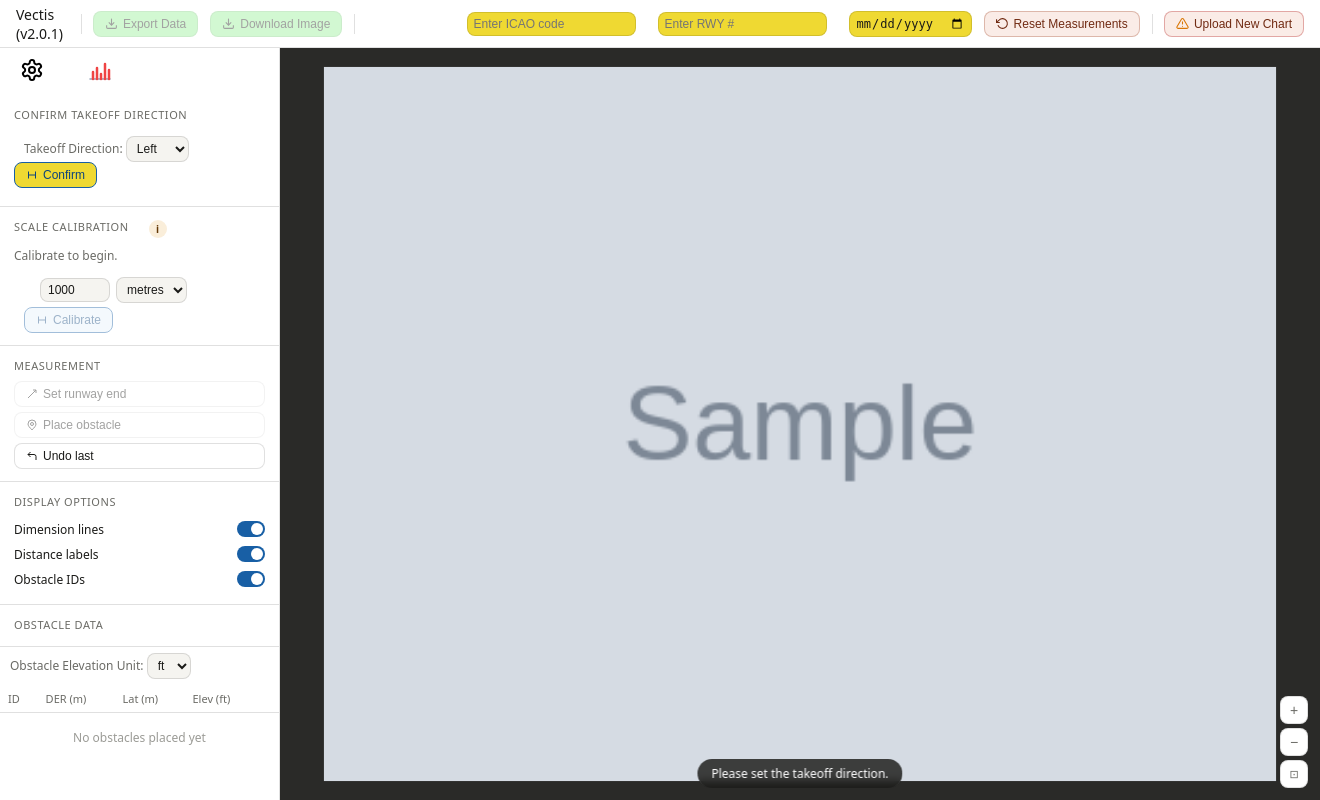
After one commit to AkusChhabra/AOC-Obstacle-Parser, a Flask app: template templates/obstacles_copy.html in a window 1320 px wide. The commit adds this page. Run offline with Flask 3, Linux system fonts and the light colour scheme; the template is opened without the code that fills it: most values are stand-ins (such as "Sample title", 1, 10 or a date in 2020); grey boxes marked "Sample" are stand-in pictures; lists and menus that the app fills with data are empty.

Commit message:
Implemented tab groups to separate settings and obstacle data, providing more clarity for obstacle data

```diff
--- a/static/css/style.css
+++ b/static/css/style.css
@@ -478,39 +478,13 @@
      }
  }
 
-    .selectable-image:hover {
-        opacity: 0.8;
-        transform: scale(1.05);
-        transition: all 0.3s ease;
-        /* Smooth animation */
+    .tabs {
+        background-color: #ffffff;
+        color: white;
+        border: 1px;
+        padding: 10px 20px;
     }
 
-    /* The highlight style applied when selected */
-    .selectable-image.selected {
-        border-color: #007bff;
-        /* Primary blue border color */
-        box-shadow: 0 0 15px rgba(0, 123, 255, 0.6);
-        /* Glowing outer effect */
-        transform: scale(1.03);
-        /* Subtle zoom effect */
+    .tabs:hover {
+        background-color: #005F75;
     }
-
-  .image-container {
-      margin: auto;
-      display: flex;
-      justify-content: center;
-      align-items: center;
-  }
-
-  /* Controls how the images behave inside the row */
-  .image-container img {
-      flex: 1;
-      width: 100%;
-      max-width: 500px;
-      /* Optional: limits the maximum size */
-      height: auto;
-  }
-
-    .gallery-spacing {
-        margin: auto;
-    }
--- a/static/js/main.js
+++ b/static/js/main.js
@@ -748,3 +748,28 @@ window.addEventListener('resize', () => { if (img) fitView(); });
 window.addEventListener('pagehide', function () {
     navigator.sendBeacon('/shutdown');
 });
+
+// Define tab group event listeners
+const divs = ["tkof-div", "calib-div", "measure-div", "toggles-div"];
+
+document.getElementById('obstacle-tab').addEventListener('click', () => {
+    //window.location.href = "/obstacles"
+    divs.forEach(e => {
+        console.log(e);
+        console.log(document.getElementById(e));
+        document.getElementById(e).style.display = "none";
+    });
+
+    document.getElementById("obst-table-div").style.display = "";
+})
+
+document.getElementById('settings-tab').addEventListener('click', () => {
+    //window.location.href="/settings"
+    divs.forEach(e => {
+        console.log(e);
+        console.log(document.getElementById(e));
+        document.getElementById(e).style.display = "";
+    });
+
+    document.getElementById("obst-table-div").style.display = "none";
+})
--- a/templates/base.html
+++ b/templates/base.html
@@ -10,6 +10,10 @@
 </head>
 
 {% block body %}
+
+{% block tab %}
+{% endblock tab %}
+
 {% endblock body %}
 
 {% block javascript %}
--- /dev/null
+++ b/templates/obstacles_copy.html
@@ -0,0 +1,264 @@
+{% extends "base.html" %}
+
+{% block body %}
+
+<body>
+    <div id="app">
+        <!-- Top bar -->
+        <div id="topbar">
+            <h1>Vectis (v2.0.1)</h1>
+            <div class="sep"></div>
+            <button class="btn" id="btn-export" onclick="exportData()" disabled style="background:#90EE90">
+                <svg width="13" height="13" viewBox="0 0 24 24" fill="none" stroke="currentColor" stroke-width="2">
+                    <path d="M21 15v4a2 2 0 01-2 2H5a2 2 0 01-2-2v-4" />
+                    <polyline points="7 10 12 15 17 10" />
+                    <line x1="12" y1="15" x2="12" y2="3" />
+                </svg>
+                Export Data
+            </button>
+            <button class="btn" id="downloadBtn" onclick="exportCanvas()" disabled style="background:#90EE90">
+                <svg width="13" height="13" viewBox="0 0 24 24" fill="none" stroke="currentColor" stroke-width="2">
+                    <path d="M21 15v4a2 2 0 01-2 2H5a2 2 0 01-2-2v-4" />
+                    <polyline points="7 10 12 15 17 10" />
+                    <line x1="12" y1="15" x2="12" y2="3" />
+                </svg>
+                Download Image
+            </button>
+            <div class="sep"></div>
+
+            <input type="text" id="icao-input" placeholder="Enter ICAO code"
+                style="margin-left:100px; border:0.5px solid var(--border);border-radius:var(--radius);padding:4px 6px;font-size:12px;background:var(--bg);color:var(--text);">
+
+            <input type="text" id="rwy-input" placeholder="Enter RWY #"
+                style="margin-left:10px; border:0.5px solid var(--border);border-radius:var(--radius);padding:4px 6px;font-size:12px;background:var(--bg);color:var(--text);">
+
+            <input type="date" id="eff-date-input" placeholder="Enter AOC effective date"
+                style="margin-left:10px; border:0.5px solid var(--border);border-radius:var(--radius);padding:4px 6px;font-size:12px;background:var(--bg);color:var(--text);">
+
+            <button class="btn danger" onclick="resetAll()" style="margin-left:auto">
+                <svg width="13" height="13" viewBox="0 0 24 24" fill="none" stroke="currentColor" stroke-width="2">
+                    <polyline points="1 4 1 10 7 10" />
+                    <path d="M3.51 15a9 9 0 102.13-9.36L1 10" />
+                </svg>
+                Reset Measurements
+            </button>
+
+            <div class="sep"></div>
+
+            <button id="upload-New-Chart" class="btn danger v2" style="margin-left:right">
+                <svg width="13" height="13" viewBox="0 0 24 24" fill="none" stroke="#d97706" stroke-width="2"
+                    stroke-linecap="round" stroke-linejoin="round">
+                    <path d="M10.29 3.86L1.82 18a2 2 0 0 0 1.71 3h16.94a2 2 0 0 0 1.71-3L13.71 3.86a2 2 0 0 0-3.42 0z">
+                    </path>
+                    <line x1="12" y1="9" x2="12" y2="13"></line>
+                    <line x1="12" y1="17" x2="12.01" y2="17"></line>
+                </svg>
+                Upload New Chart
+            </button>
+        </div>
+
+        <!-- Sidebar -->
+        <div id="sidebar">
+            <div>
+                <button id="settings-tab" class="tabs">
+                    <svg xmlns="http://w3.org" width="24" height="24" viewBox="0 0 24 24" fill="none" stroke="#000000"
+                        stroke-width="2" stroke-linecap="round" stroke-linejoin="round">
+                        <path
+                            d="M12.22 2h-.44a2 2 0 0 0-2 2v.18a2 2 0 0 1-1 1.73l-.43.25a2 2 0 0 1-2 0l-.15-.08a2 2 0 0 0-2.73.73l-.22.38a2 2 0 0 0 .73 2.73l.15.1a2 2 0 0 1 1 1.72v.51a2 2 0 0 1-1 1.74l-.15.09a2 2 0 0 0-.73 2.73l.22.38a2 2 0 0 0 2.73.73l.15-.08a2 2 0 0 1 2 0l.43.25a2 2 0 0 1 1 1.73V20a2 2 0 0 0 2 2h.44a2 2 0 0 0 2-2v-.18a2 2 0 0 1 1-1.73l.43-.25a2 2 0 0 1 2 0l.15.08a2 2 0 0 0 2.73-.73l.22-.39a2 2 0 0 0-.73-2.73l-.15-.08a2 2 0 0 1-1-1.74v-.5a2 2 0 0 1 1-1.74l.15-.1a2 2 0 0 0 .73-2.73l-.22-.38a2 2 0 0 0-2.73-.73l-.15.08a2 2 0 0 1-2 0l-.43-.25a2 2 0 0 1-1-1.73V4a2 2 0 0 0-2-2z" />
+                        <circle cx="12" cy="12" r="3" />
+                    </svg>
+                </button>
+                <button id="obstacle-tab" class="tabs">
+                    <svg xmlns="http://w3.org" width="24" height="24" viewBox="0 0 24 24" fill="none" stroke="#ef4444"
+                        stroke-width="2.5" stroke-linecap="round">
+                        <!-- Ground Line -->
+                        <path d="M2 21h20" stroke="#94a3b8" stroke-width="1.5" />
+                        <!-- Vertical Obstacles with Different Heights -->
+                        <path d="M5 21V14" /> <!-- Short Bar -->
+                        <path d="M9 21V10" /> <!-- Medium-Tall Bar -->
+                        <path d="M13 21V16" /> <!-- Medium-Short Bar -->
+                        <path d="M17 21V6" /> <!-- Tall Bar -->
+                        <path d="M21 21V12" /> <!-- Medium Bar -->
+                    </svg>
+                </button>
+            </div>
+
+            <div id="tkof-div" class="s-section">
+                <div class="s-title">Confirm takeoff direction</div>
+                <div class="flex-container1">
+                    <div class="step-text" style="padding-top:6px; padding-bottom:6px">
+                        <label for="Takeoff Direction" style="margin-left:10px; ">Takeoff Direction:</label>
+                        <select class="step-text" name="to-dir" id="to-dir" disabled
+                            style="border:0.5px solid var(--border);border-radius:var(--radius);padding:4px 6px;font-size:12px;background:var(--bg);color:var(--text);">
+                            <option value="left">Left</option>
+                            <option value="right">Right </option>
+                        </select>
+                        <button class="btn active" id="btn-confirm-dir" disabled onclick="confirmDirection()">
+                            <svg width="12" height="12" viewBox="0 0 24 24" fill="none" stroke="currentColor"
+                                stroke-width="2">
+                                <line x1="5" y1="12" x2="19" y2="12" />
+                                <line x1="5" y1="5" x2="5" y2="19" />
+                                <line x1="19" y1="5" x2="19" y2="19" />
+                            </svg>
+                            Confirm
+                        </button>
+                    </div>
+                </div>
+            </div>
+
+            <!-- Calibration -->
+            <div id="calib-div" class="s-section">
+                <div class="flex-container1">
+                    <div class="s-title">Scale calibration</div>
+                    <div title="Click the start and end of a known distance on the printed scale bar." class="step-num"
+                        id="step1-num">i</div>
+                </div>
+                <div class="calib-step">
+                    <div>
+                        <div class="step-text"
+                            title="Click the start and end of a known distance on the printed scale bar.">
+                            Calibrate to begin.</div>
+                    </div>
+                </div>
+                <div style="display:flex;align-items:center;gap:6px;margin:6px 0 4px;padding-left:26px;">
+                    <input type="number" id="calib-dist" value="1000" min="1" step="1"
+                        style="width:70px;border:0.5px solid var(--border);border-radius:var(--radius);padding:4px 7px;font-size:12px;background:var(--bg);color:var(--text);">
+                    <select id="calib-unit"
+                        style="border:0.5px solid var(--border);border-radius:var(--radius);padding:4px 6px;font-size:12px;background:var(--bg);color:var(--text);">
+                        <option value="m">metres</option>
+                        <option value="ft">feet</option>
+                        <option value="nm">NM</option>
+                    </select>
+                </div>
+                <div style="padding-left:10px;">
+                    <button class="btn active" id="btn-calib" onclick="setMode('calibrate')" disabled>
+                        <svg width="12" height="12" viewBox="0 0 24 24" fill="none" stroke="currentColor"
+                            stroke-width="2">
+                            <line x1="5" y1="12" x2="19" y2="12" />
+                            <line x1="5" y1="5" x2="5" y2="19" />
+                            <line x1="19" y1="5" x2="19" y2="19" />
+                        </svg>
+                        Calibrate
+                    </button>
+                </div>
+                <div id="calib-result"
+                    style="display:none;margin-top:8px;padding:6px 10px;background:var(--green-bg);border-radius:var(--radius);font-size:11px;color:var(--green-text);padding-left:26px;margin-left:0;">
+                </div>
+            </div>
+
+            <!-- Measurement mode -->
+            <div id="measure-div" class="s-section">
+                <div class="s-title">Measurement</div>
+                <div class="mode-group">
+                    <button class="btn" id="btn-rwy" onclick="setMode('runway')" disabled>
+                        <svg width="12" height="12" viewBox="0 0 24 24" fill="none" stroke="currentColor"
+                            stroke-width="2">
+                            <path d="M4 20L20 4" />
+                            <path d="M20 4h-6" />
+                            <path d="M20 4v6" />
+                        </svg>
+                        Set runway end
+                    </button>
+                    <button class="btn" id="btn-obs" onclick="setMode('obstacle')" disabled>
+                        <svg width="12" height="12" viewBox="0 0 24 24" fill="none" stroke="currentColor"
+                            stroke-width="2">
+                            <circle cx="12" cy="10" r="3" />
+                            <path d="M12 21.7C17.3 17 20 13 20 10a8 8 0 10-16 0c0 3 2.7 6.9 8 11.7z" />
+                        </svg>
+                        Place obstacle
+                    </button>
+                    <button class="btn" onclick="undoLast()">
+                        <svg width="12" height="12" viewBox="0 0 24 24" fill="none" stroke="currentColor"
+                            stroke-width="2">
+                            <polyline points="9 14 4 9 9 4" />
+                            <path d="M20 20v-7a4 4 0 00-4-4H4" />
+                        </svg>
+                        Undo last
+                    </button>
+                </div>
+            </div>
+
+            <!-- Display toggles -->
+            <div id="toggles-div" class="s-section">
+                <div class="s-title">Display Options</div>
+                <div class="toggle-row">
+                    <span>Dimension lines</span>
+                    <label class="toggle"><input type="checkbox" id="tog-dims" checked onchange="draw()">
+                        <div class="toggle-track"></div>
+                        <div class="toggle-thumb"></div>
+                    </label>
+                </div>
+                <div class="toggle-row">
+                    <span>Distance labels</span>
+                    <label class="toggle"><input type="checkbox" id="tog-labels" checked onchange="draw()">
+                        <div class="toggle-track"></div>
+                        <div class="toggle-thumb"></div>
+                    </label>
+                </div>
+                <div class="toggle-row">
+                    <span>Obstacle IDs</span>
+                    <label class="toggle"><input type="checkbox" id="tog-ids" checked onchange="draw()">
+                        <div class="toggle-track"></div>
+                        <div class="toggle-thumb"></div>
+                    </label>
+                </div>
+            </div>
+
+            <!-- Obstacle Table -->
+            <div class="s-section" style="padding-bottom:6px">
+                <div class="s-title">Obstacle Data</div>
+            </div>
+            <div class="flex-container1">
+                <div class="step-text" style="padding-top:6px; padding-bottom:6px">
+                    <label for="Elevation Unit" style="margin-left:10px;">Obstacle Elevation Unit:</label>
+                    <select class="step-text" name="elev" id="elev-label" onchange="updateTable()"
+                        style="border:0.5px solid var(--border);border-radius:var(--radius);padding:4px 6px;font-size:12px;background:var(--bg);color:var(--text);">
+                        <option value="ft">ft</option>
+                        <option value="m">m</option>
+                    </select>
+                </div>
+            </div>
+
+            <div id="obs-table-wrap">
+                <table>
+                    <thead>
+                        <tr>
+                            <th>ID</th>
+                            <th>DER (m)</th>
+                            <th>Lat (m)</th>
+                            <th id="elev-table-label">Elev (ft)</th>
+                            <th></th>
+                        </tr>
+                    </thead>
+                    <tbody id="obs-tbody"></tbody>
+                </table>
+                <div id="obs-empty" style="padding:16px;text-align:center;font-size:12px;color:var(--hint)">No obstacles placed
+                    yet</div>
+            </div>
+            </div>
+
+        <!-- Canvas area -->
+        <div id="canvas-area">
+            <canvas id="main-canvas"></canvas>
+            <div id="hint-bar">Select a takeoff direction</div>
+            <div id="scale-badge" style="display:none"></div>
+            <div id="coord-bar" style="display:none"></div>
+        </div>
+        <div id="zoom-controls">
+            <button class="icon-btn" onclick="zoom(1.25)" title="Zoom in">+</button>
+            <button class="icon-btn" onclick="zoom(0.8)" title="Zoom out">−</button>
+            <button class="icon-btn" onclick="fitView()" title="Fit to screen" style="font-size:11px">⊡</button>
+        </div>
+    </div>
+
+</body>
+{% endblock body %}
+
+{% block javascript %}
+<script src="{{ url_for('static',filename='js/main.js') }} "></script>
+<script type="text/javascript">
+    var imgURL = "{{ selected_img }}";
+    console.log("imgURL: ", imgURL)
+    loadImageFile(imgURL);
+</script>
+{% endblock javascript %}
```
Also changed, not shown: app_fixed.py (+13 -7 lines), static/css/image_selector_styles.css (+38 -0 lines), templates/main.html (+33 -4 lines), templates/obstacles.html (added, +46 -0 lines).
